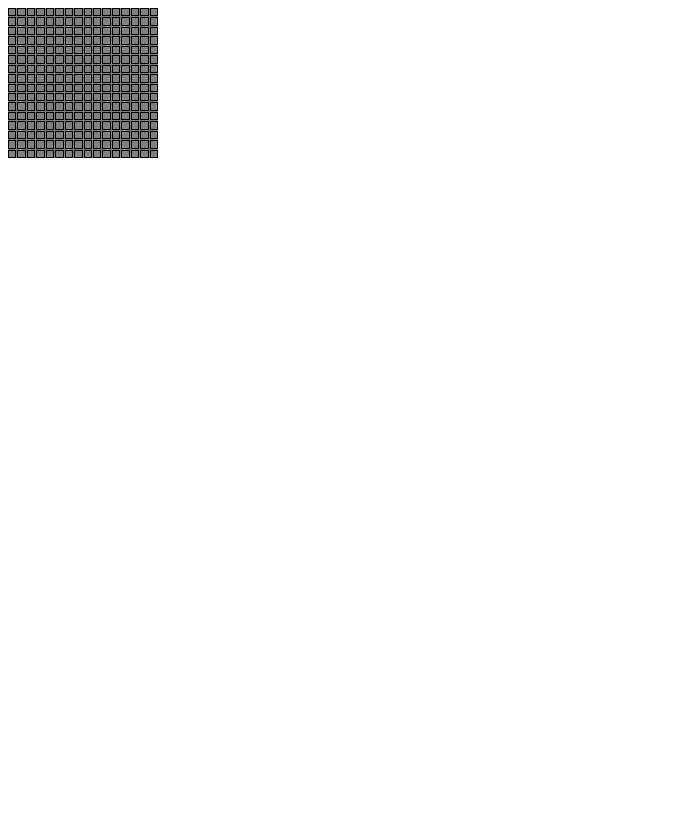
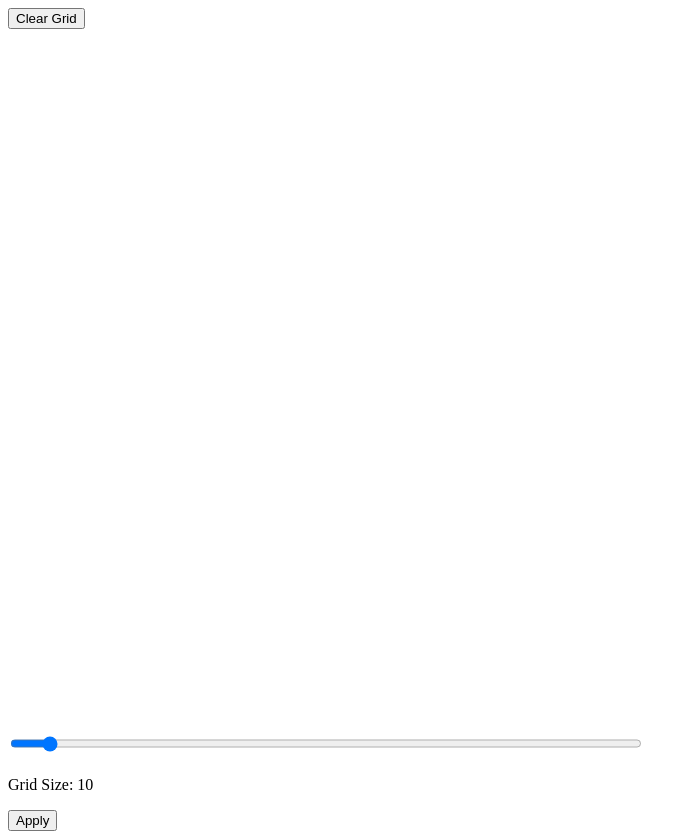
Before and after one commit to Quan-p/Project-Etch-a-Sketch, a plain HTML site: page index.html in a window 1280 px wide. Shown: the whole page, without its empty margins (0-696 px from the left). Before the commit the page ends 800 px from the top, so only its background shows below. Drawn offline with Linux system fonts and the light colour scheme.

Commit message:
Added a slider and button in order to resize the grid according to the slider value.

```diff
--- a/index.html
+++ b/index.html
@@ -7,7 +7,13 @@
 </head>
 
 <body>
-<div id = 'container'></div>
+    <button id = "clearbtn" type = "button" onclick = "clearGrid()"> Clear Grid</button>
+    <div id = 'container'></div>
+    <div class = "slidecontainer">
+        <input type = "range" min = "5" max = "100" value = "10" class = "slider" id = "gridRange">
+        <p>Grid Size: <span id = "demo"></span></p>
+        <button id = "apply" type = "button" onclick = "applyGrid()">Apply</button>
+    </div>
 </body>
 <script src = 'script.js'></script>
 </html>
--- a/script.js
+++ b/script.js
@@ -5,9 +5,36 @@ function makeGrid(rows, cols) {
     container.style.setProperty('--grid-cols', cols);
     for (i = 0; i < (rows * cols); i++) {
         let cell = document.createElement('div');
-        //cell.innerText = (i + 1);
         container.appendChild(cell).className = 'grid-item';
+        cell.onmouseover = function() {
+            this.style.background = 'black';
+        }
     };
 }
 
-makeGrid(16, 16);
+function clearGrid() {
+    var cells = document.getElementsByClassName('grid-item');
+    for (i = 0; i < cells.length; i++) {
+        cells[i].style.backgroundColor = "white";
+    }
+}
+
+var slider = document.getElementById("gridRange");
+document.getElementById("gridRange").step = "5";
+var output = document.getElementById("demo");
+output.innerHTML = slider.value;
+
+slider.oninput = function () {
+output.innerHTML = this.value;
+}
+
+function applyGrid() {
+    var gridSize = document.getElementById("gridRange").value;
+    const container = document.getElementById('container');
+    if (container.hasChildNodes) {
+        while (container.hasChildNodes()) {
+            container.removeChild(container.firstChild);
+        }
+    }
+makeGrid(gridSize, gridSize);
+}
--- a/style.css
+++ b/style.css
@@ -8,9 +8,9 @@
     grid-gap: 1px;
     grid-template-rows: repeat(auto-fill, var(--grid-rows), 1fr);
     grid-template-columns: repeat(var(--grid-cols), 1fr);
-    height: 150px;
-    width: 150px;
-    background-color: gray;
+    width: 700px;
+    height: 700px;
+    background-color: white;
 }
 
 .grid-item {
@@ -18,3 +18,16 @@
     border: 1px solid black;
     text-align: center;
 }
+
+.grid-item:hover {
+    background-color: black;
+}
+
+.slidecontainer {
+    width: 100%;
+}
+
+.slider {
+    width: 50%;
+    height: 25px;
+}
```
